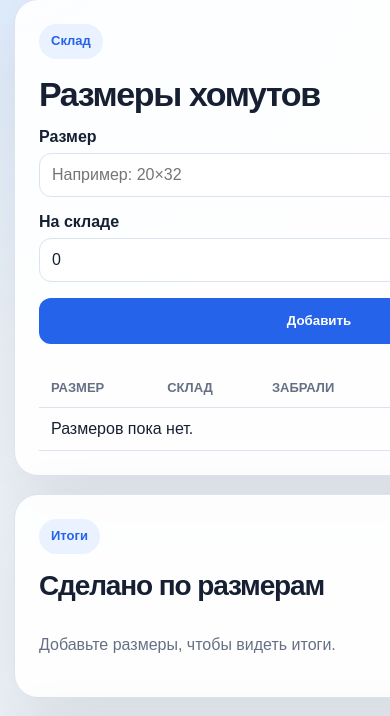
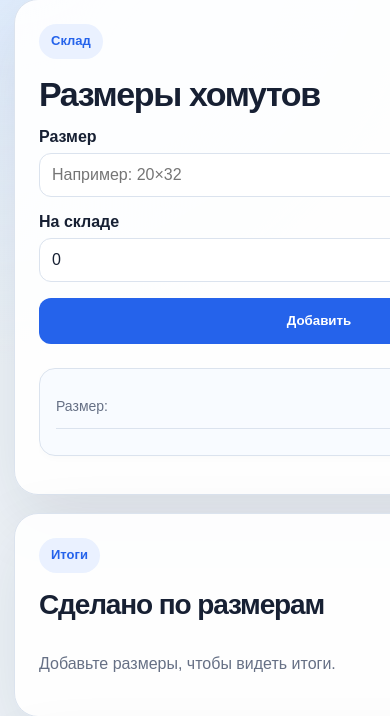
Before and after one commit to temirbekovnurbol/clamp-counter, a PHP site: page /admin.php in a window 390 px wide; the page is wider, and only the part inside the window is pictured. Shown: the part 114-830 px from the top of that part. Run offline with PHP 8.4, Linux system fonts and the light colour scheme; the visitor is signed in with stand-in values (Sample User, id 1); data that the repository does not hold is empty.

Commit message:
Сделана адаптивная мобильная версия таблицы размеров в виде карточек

```diff
--- a/admin.php
+++ b/admin.php
@@ -114,7 +114,7 @@ $totals = $pdo->query("SELECT clamp_sizes.title AS size_title, COALESCE(SUM(work
             </form>
 
             <div class="table-wrap">
-                <table>
+                <table class="sizes-table">
                     <thead>
                         <tr>
                             <th>Размер</th>
--- a/style.css
+++ b/style.css
@@ -381,3 +381,115 @@ th {
 select {
     font-size: 17px !important;
 }
+
+/* Sizes table desktop & mobile responsiveness */
+.sizes-table {
+    min-width: auto; /* Allow the table to shrink and fit on desktop without scroll */
+}
+
+@media (max-width: 600px) {
+    .sizes-table,
+    .sizes-table thead,
+    .sizes-table tbody,
+    .sizes-table tr,
+    .sizes-table th,
+    .sizes-table td {
+        display: block;
+        width: 100%;
+    }
+
+    .sizes-table thead {
+        display: none; /* Hide header on mobile */
+    }
+
+    .sizes-table tr {
+        background: #f8fbff;
+        border: 1px solid var(--border);
+        border-radius: 16px;
+        padding: 16px;
+        margin-bottom: 14px;
+        box-shadow: 0 2px 8px rgba(0, 0, 0, 0.02);
+    }
+
+    .sizes-table td {
+        padding: 10px 0;
+        border: none;
+        display: flex;
+        align-items: center;
+        justify-content: space-between;
+        gap: 12px;
+    }
+
+    /* Column titles & formatting on mobile */
+    .sizes-table td:nth-child(1) {
+        font-size: 20px;
+        font-weight: 700;
+        border-bottom: 1px solid var(--border);
+        padding-bottom: 10px;
+        margin-bottom: 10px;
+    }
+
+    .sizes-table td:nth-child(1)::before {
+        content: "Размер:";
+        font-size: 14px;
+        color: var(--muted);
+        font-weight: normal;
+    }
+
+    .sizes-table td:nth-child(2) {
+        border-bottom: 1px solid var(--border);
+        padding-bottom: 10px;
+        margin-bottom: 10px;
+    }
+
+    .sizes-table td:nth-child(2)::before {
+        content: "На складе:";
+        font-size: 14px;
+        color: var(--muted);
+        font-weight: normal;
+    }
+
+    /* Interactive forms on mobile */
+    .sizes-table td:nth-child(3),
+    .sizes-table td:nth-child(4) {
+        flex-direction: column;
+        align-items: stretch;
+        gap: 6px;
+    }
+
+    .sizes-table td:nth-child(3)::before {
+        content: "Отгрузка (вычесть):";
+        font-size: 13px;
+        color: var(--muted);
+        font-weight: normal;
+        align-self: flex-start;
+    }
+
+    .sizes-table td:nth-child(4)::before {
+        content: "Редактировать склад (ОК):";
+        font-size: 13px;
+        color: var(--muted);
+        font-weight: normal;
+        align-self: flex-start;
+    }
+
+    .sizes-table .stock-form {
+        width: 100%;
+        display: flex;
+        gap: 8px;
+    }
+
+    .sizes-table .stock-form input {
+        flex: 1;
+        width: 100% !important;
+        height: 38px;
+        font-size: 16px;
+    }
+
+    .sizes-table .stock-form button,
+    .sizes-table .dispatch-btn {
+        flex: 1;
+        height: 38px;
+        font-size: 15px;
+    }
+}
```
